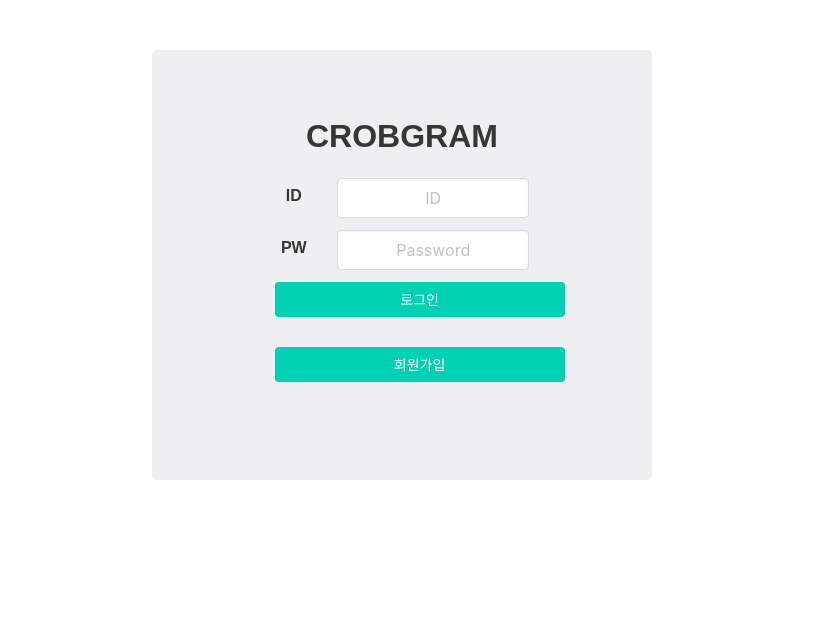
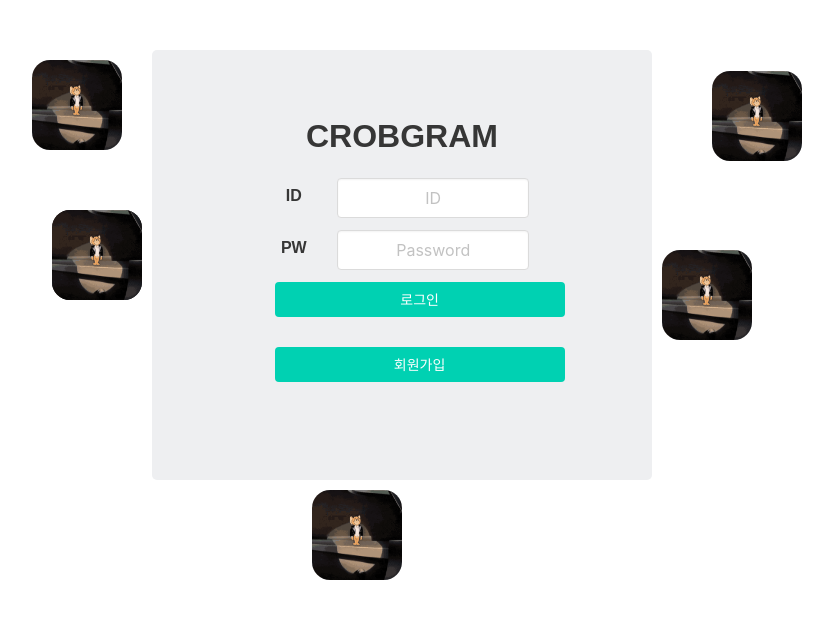
Before and after one commit to kaiworld97/flask_project_1, a Flask app: page /login in a window 1280 px wide. Shown: the top 619 px of the page, without its empty margins (238-1071 px from the left). Run offline with Flask 2, Linux system fonts and the light colour scheme; parts of the project's set-up code (start-up, migrations or seed data) failed here and were passed over; some libraries are stand-ins or nearby versions.

Commit message:
수정 로그인 화면 개선

```diff
--- a/static/login.css
+++ b/static/login.css
@@ -10,7 +10,28 @@ body {
     background-color: white;
 }
 
+.login_container {
+    position: relative;
+    display: flex;
+    justify-content: center;
+    align-items: center;
+
+
+}
+
+.login_main {
+    margin: auto;
+    display: flex;
+    flex-flow: column;
+    align-items: center;
+    text-align: center;
+    justify-content: center;
+    flex-flow: row;
+    width: 120rem;
+}
+
 .login-form {
+    position: relative;
     width: 500px;
     background-color: #EEEFF1;
     margin-right: auto;
@@ -19,6 +40,8 @@ body {
     padding: 20px;
     text-align: center;
     border: none;
+    align-items: center;
+    justify-content: center;
 
 }
 
@@ -40,3 +63,100 @@ body {
     margin-bottom: 30px;
     color: white;
 }
+
+#fluate_box {
+    position: relative;
+    text-align: center;
+    display: flex;
+    flex-flow: column;
+    align-items: center;
+    justify-content: center;
+}
+
+
+.fluate > img {
+    max-width: 20px;
+    margin: 10%;
+    height: auto !important;
+
+}
+
+#corn_box {
+    top: 160px;
+    left: -100px;
+
+    text-align: center;
+    position: absolute;
+    font-size: 20px;
+}
+
+#blueberry_box {
+    top: 10px;
+    left: -120px;
+
+    text-align: center;
+    position: absolute;
+    font-size: 20px;
+}
+
+#durian_box {
+    top: 21px;
+    right: -150px;
+
+    text-align: center;
+    position: absolute;
+    font-size: 20px;
+
+}
+
+#potato_box {
+    top: 200px;
+    right: -100px;
+
+    text-align: center;
+    position: absolute;
+    font-size: 20px;
+}
+
+#OE_box {
+    bottom: -100px;
+    text-align: center;
+    position: absolute;
+    font-size: 20px;
+    right: 50%;
+}
+
+.login_image {
+
+    display: block;
+    margin: auto;
+    border-radius: 20%;
+    overflow: hidden;
+    width: 90px;
+    height: 90px;
+}
+
+/*#blue_berry{*/
+
+/*        position: absolute;*/
+/*        top: 270px;*/
+/*        right: 300px;*/
+/*        width: 200px;*/
+/*        height: 200px;*/
+/*        border: 1px solid #8d8c8c45;*/
+/*}*/
+
+/*#durian {*/
+/*    bottom: 30px;*/
+/*    left: 100px;*/
+/*    width: 200px;*/
+/*    height: 200px;*/
+/*    border: 1px solid #8d8c8c45;*/
+
+/*}*/
+/*width: 100%;*/
+/*        position: absolute;*/
+/*        top: 500px;*/
+/*        right: -300px;*/
+/*        width: 300px;*/
+/*        border: 1px solid #8d8c8c45;*/
--- a/templates/login.html
+++ b/templates/login.html
@@ -12,7 +12,7 @@
     <!-- Bulma CSS 링크 -->
     <link rel="stylesheet" href="https://cdn.jsdelivr.net/npm/bulma@0.9.1/css/bulma.min.css">
 
-        <link href="https://fonts.googleapis.com/css2?family=Oswald:wght@300&display=swap" rel="stylesheet" />
+    <link href="https://fonts.googleapis.com/css2?family=Oswald:wght@300&display=swap" rel="stylesheet"/>
 
     <link rel="preconnect" href="https://fonts.googleapis.com">
 
@@ -52,7 +52,8 @@
     </script>
 
 </head>
-    <body>
+<div class="login_container">
+    <div class="login_main">
         <div class="login-form">
             <form>
                 <div class="section has-text-centered">
@@ -86,8 +87,38 @@
                         <button class="button is-primary" onclick="login()">로그인</button>
 
                         <button class="button is-primary" onclick="location.href='register' ">회원가입</button>
-                </form>
+
                     </div>
                 </div>
-    </body>
+            </form>
+            <div id="corn_box">
+                <img id="corn" class="login_image" src=../static/img/12344.gif>
+            </div>
+            <div id="blueberry_box">
+                <img id="corn" class="login_image" src=../static/img/12344.gif>
+            </div>
+            <div id="durian_box">
+                <img id="corn" class="login_image" src=../static/img/12344.gif>
+            </div>
+            <div id="potato_box">
+                <img id="corn" class="login_image" src=../static/img/12344.gif>
+            </div>
+            <div id="corn_box">
+                <img id="corn" class="login_image" src=../static/img/12344.gif>
+            </div>
+            <div id="OE_box">
+                <img id="corn" class="login_image" src=../static/img/12344.gif>
+            </div>
+
+
+        </div>
+        {#     <img id="blue_berry"src= ../static/img/12344.gif>#}
+        {#        <img id="durian"src= ../static/img/12344.gif>#}
+
+    </div>
+
+
+</div>
+
+
 </html>
```
Also changed, not shown: static/img/durian.png (added). Lines whose indentation alone changed are shown as unchanged.
